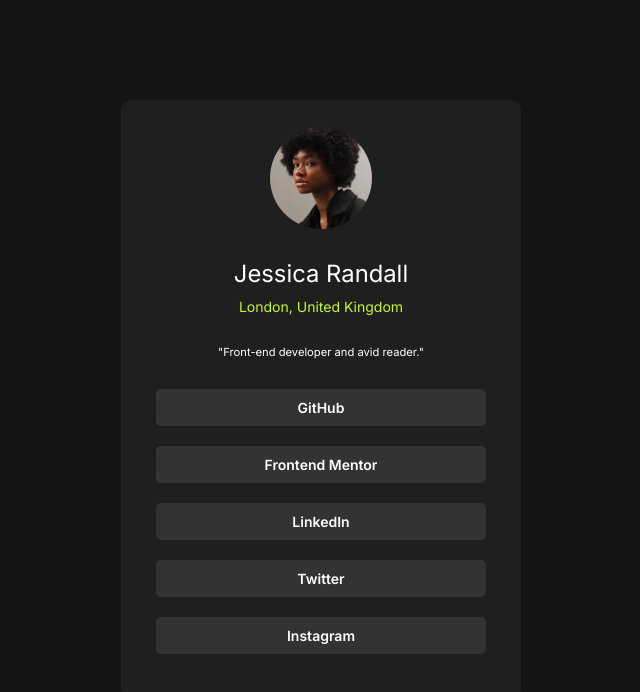
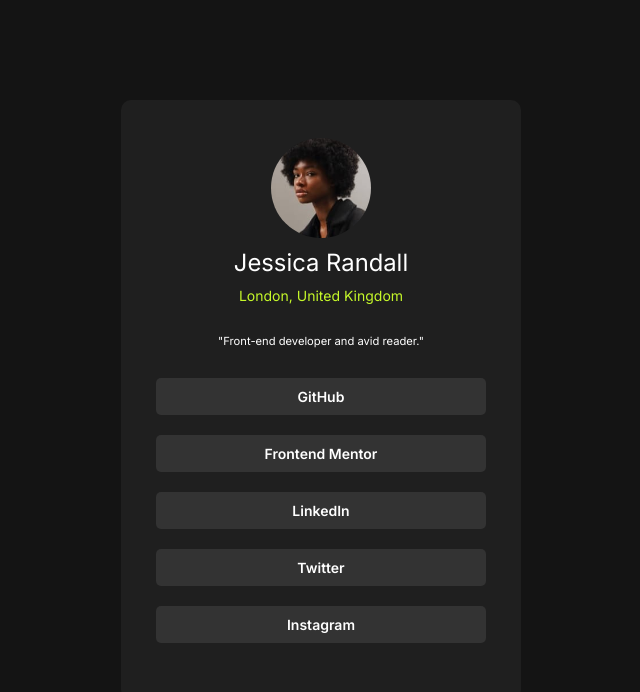
Before and after one commit to anildabas001/social-links, a plain HTML site: page index.html in a window 1280 px wide. Shown: the whole page, without its empty margins (319-959 px from the left). Drawn offline with Linux system fonts and the light colour scheme.

Commit message:
moving image into user details div

```diff
--- a/index.html
+++ b/index.html
@@ -15,8 +15,8 @@
 </head>
 <body>
     <div class="social-links-container">
-      <img src="./assets/images/avatar-jessica.jpeg" alt="Jassica Randall's photo"/>
         <div class="user-details">
+          <img src="./assets/images/avatar-jessica.jpeg" alt="Jassica Randall's photo"/>
           <h3>Jessica Randall</h3>
           <p>London, United Kingdom</p>
         </div>
--- a/style.css
+++ b/style.css
@@ -43,19 +43,18 @@
     gap: 30px;
 }
 
-.social-links-container img {
-    width: 102px;
-    height: 102px;
+.social-links-container .user-details img {
+    width: 100px;
+    height: 100px;
     border-radius: 50%;
 }
 
 .social-links-container .user-details {
-    display: grid;
+    display: flex;
     flex-direction: column;
     gap: 10px;
     align-items: center;
     justify-content: center;
-    text-align: center;
 }
 
 .social-links-container .user-details h3 {
```
